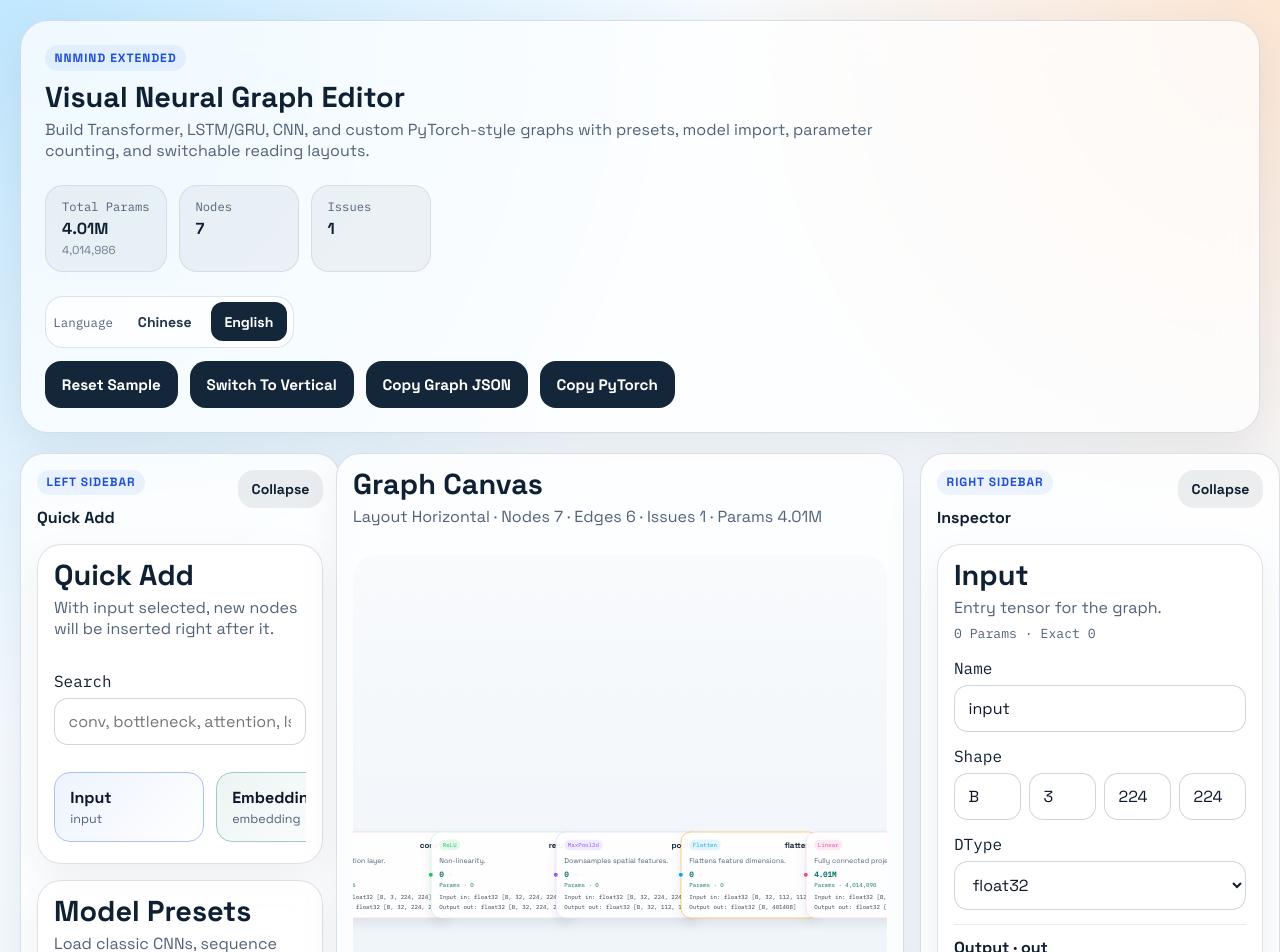
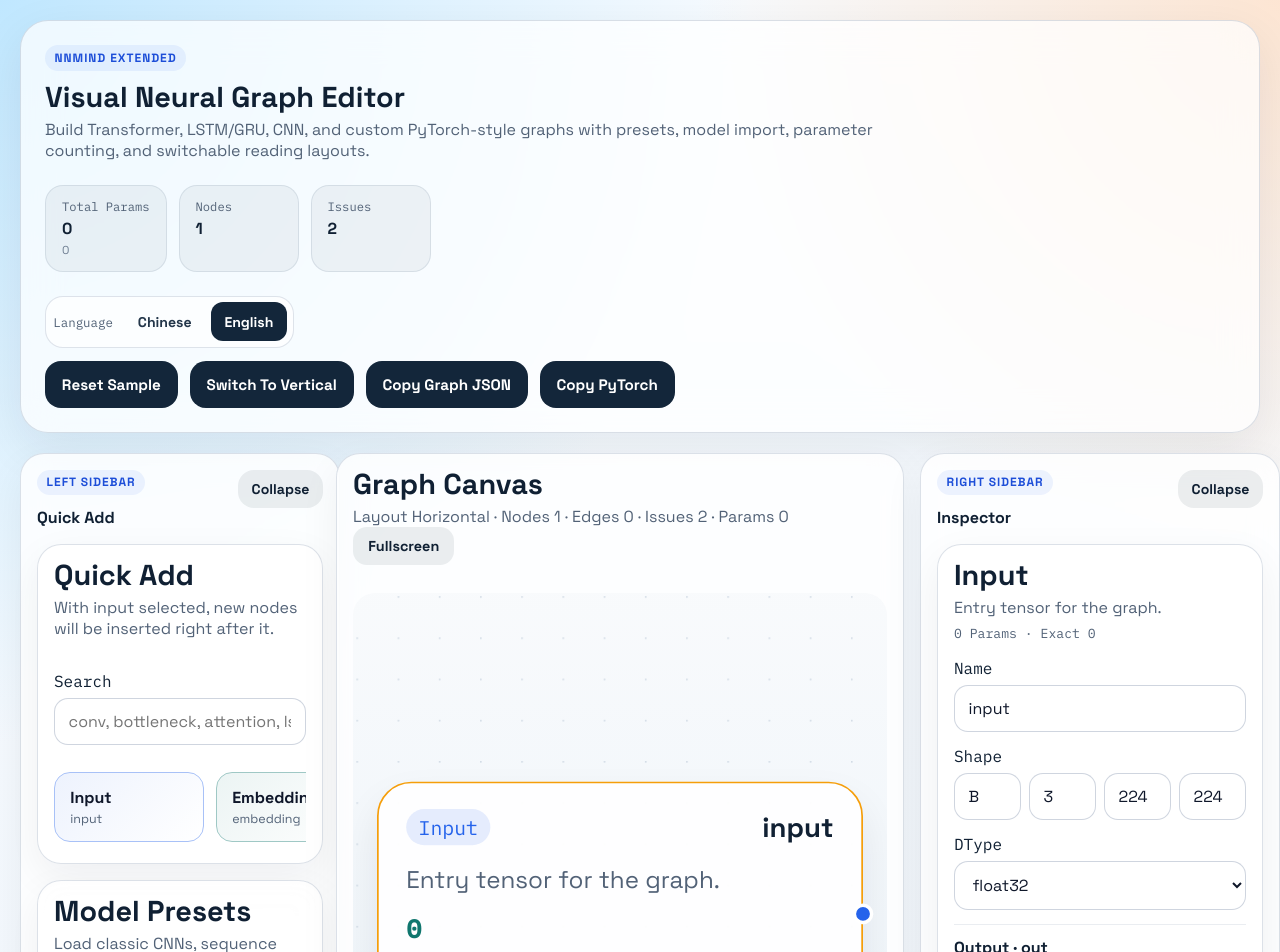
Before and after one commit to NasNeo777/NNMind, a React (Vite) app: page / in a window 1280 px wide. Shown: the top 952 px of the page. Built offline with nearby package versions, Linux system fonts and the light colour scheme.

Commit message:
画布要能全屏，样例要改为 只有一个输入节点

```diff
--- a/src/App.css
+++ b/src/App.css
@@ -696,6 +696,51 @@ button:hover {
   }
 }
 
+/* ---- Canvas Fullscreen ---- */
+
+.canvas-fullscreen-toggle {
+  padding: 0.65rem 0.95rem;
+  border-radius: 14px;
+  background: rgba(19, 38, 58, 0.08);
+  color: #102033;
+  font-size: 0.9rem;
+  font-weight: 600;
+  box-shadow: none;
+  white-space: nowrap;
+}
+
+.app-shell.is-canvas-fullscreen {
+  padding: 0;
+  gap: 0;
+}
+
+.app-shell.is-canvas-fullscreen .topbar,
+.app-shell.is-canvas-fullscreen .sidebar,
+.app-shell.is-canvas-fullscreen .export-panel {
+  display: none;
+}
+
+.app-shell.is-canvas-fullscreen .workspace-shell {
+  grid-template-columns: 1fr;
+  gap: 0;
+}
+
+.app-shell.is-canvas-fullscreen .canvas-panel {
+  border-radius: 0;
+  border: 0;
+  box-shadow: none;
+  min-height: 100vh;
+  display: grid;
+  grid-template-rows: auto 1fr;
+}
+
+.app-shell.is-canvas-fullscreen .flow-surface {
+  height: 100%;
+  border-radius: 0;
+}
+
+/* ---- Mobile ---- */
+
 @media (max-width: 720px) {
   .app-shell {
     padding: 0.8rem;
--- a/src/App.tsx
+++ b/src/App.tsx
@@ -117,6 +117,7 @@ export default function App() {
   const [rightSidebarCollapsed, setRightSidebarCollapsed] = useState<boolean>(() =>
     getStoredPanelState("nnmind-right-sidebar-collapsed", false),
   )
+  const [isCanvasFullscreen, setCanvasFullscreen] = useState(false)
 
   const text = getUiText(locale)
   const flowSurfaceRef = useRef<HTMLDivElement | null>(null)
@@ -455,7 +456,7 @@ export default function App() {
   }
 
   return (
-    <main className="app-shell">
+    <main className={`app-shell${isCanvasFullscreen ? " is-canvas-fullscreen" : ""}`}>
       <header className="topbar">
         <div className="topbar__intro">
           <span className="topbar__eyebrow">{text.appEyebrow}</span>
@@ -560,6 +561,16 @@ export default function App() {
                   {text.layout} {formatLayoutMode(locale, layoutMode)} · {text.nodes} {nodes.length} · {text.edges} {edges.length} · {text.issues} {issues.length} · {text.params} {formatParamCount(totalParamCount)}
                 </p>
               </div>
+              <button
+                type="button"
+                className="canvas-fullscreen-toggle"
+                onClick={() => {
+                  setCanvasFullscreen((current) => !current)
+                  fitCanvasSoon()
+                }}
+              >
+                {isCanvasFullscreen ? text.exitFullscreen : text.fullscreen}
+              </button>
             </div>
             <div className="flow-surface" ref={flowSurfaceRef}>
               <ReactFlow
--- a/src/examples/modelPresets.ts
+++ b/src/examples/modelPresets.ts
@@ -259,7 +259,7 @@ export const modelPresets: GraphPreset[] = [
     id: "simple-cnn",
     title: "Simple CNN",
     family: "Starter",
-    description: "当前默认样例，方便验证基础 shape 推导和导出。",
+    description: "包含单个输入节点的空白画布，方便快速搭建自己的网络。",
     graph: simpleCnnGraph,
   },
   {
--- a/src/examples/simpleCnn.ts
+++ b/src/examples/simpleCnn.ts
@@ -12,55 +12,6 @@ export const simpleCnnGraph: NeuralGraph = {
       position: { x: 0, y: 120 },
       params: createDefaultParams("Input"),
     },
-    {
-      id: "conv1",
-      name: "conv1",
-      layerType: "Conv2d",
-      position: { x: 250, y: 120 },
-      params: createDefaultParams("Conv2d"),
-    },
-    {
-      id: "relu1",
-      name: "relu1",
-      layerType: "ReLU",
-      position: { x: 500, y: 120 },
-      params: createDefaultParams("ReLU"),
-    },
-    {
-      id: "pool1",
-      name: "pool1",
-      layerType: "MaxPool2d",
-      position: { x: 750, y: 120 },
-      params: createDefaultParams("MaxPool2d"),
-    },
-    {
-      id: "flatten",
-      name: "flatten",
-      layerType: "Flatten",
-      position: { x: 1000, y: 120 },
-      params: createDefaultParams("Flatten"),
-    },
-    {
-      id: "fc",
-      name: "fc",
-      layerType: "Linear",
-      position: { x: 1250, y: 120 },
-      params: createDefaultParams("Linear"),
-    },
-    {
-      id: "output",
-      name: "output",
-      layerType: "Output",
-      position: { x: 1500, y: 120 },
-      params: createDefaultParams("Output"),
-    },
   ],
-  edges: [
-    { id: "e-input-conv1", fromNodeId: "input", fromPort: "out", toNodeId: "conv1", toPort: "in" },
-    { id: "e-conv1-relu1", fromNodeId: "conv1", fromPort: "out", toNodeId: "relu1", toPort: "in" },
-    { id: "e-relu1-pool1", fromNodeId: "relu1", fromPort: "out", toNodeId: "pool1", toPort: "in" },
-    { id: "e-pool1-flatten", fromNodeId: "pool1", fromPort: "out", toNodeId: "flatten", toPort: "in" },
-    { id: "e-flatten-fc", fromNodeId: "flatten", fromPort: "out", toNodeId: "fc", toPort: "in" },
-    { id: "e-fc-output", fromNodeId: "fc", fromPort: "out", toNodeId: "output", toPort: "in" },
-  ],
+  edges: [],
 }
--- a/src/i18n.ts
+++ b/src/i18n.ts
@@ -1,4 +1,4 @@
-import type { GraphIssue, GraphLayoutMode, LayerCategory, LayerType } from "./core/graph/types"
+import type {GraphIssue, GraphLayoutMode, LayerCategory, LayerType} from "./core/graph/types"
 
 export type Locale = "en" | "zh"
 
@@ -227,6 +227,8 @@ const uiText = {
         presetTitle: "Model Presets",
         presetDescription: "一键载入经典 CNN、序列模型和 Transformer 编解码骨架。",
         canvasTitle: "图画布",
+        fullscreen: "全屏",
+        exitFullscreen: "退出全屏",
         layout: "布局",
         edges: "连线数",
         inspectorTitle: "检查器",
@@ -290,6 +292,8 @@ const uiText = {
         presetTitle: "Model Presets",
         presetDescription: "Load classic CNNs, sequence models, and Transformer encoder-decoder skeletons in one click.",
         canvasTitle: "Graph Canvas",
+        fullscreen: "Fullscreen",
+        exitFullscreen: "Exit Fullscreen",
         layout: "Layout",
         edges: "Edges",
         inspectorTitle: "Inspector",
@@ -386,16 +390,19 @@ type PatternTranslator = {
 }
 
 const issueMessagePatternsEn: PatternTranslator[] = [
-  { pattern: /^图中至少需要一个 Input 节点。$/, render: () => "The graph needs at least one Input node." },
+    {pattern: /^图中至少需要一个 Input 节点。$/, render: () => "The graph needs at least one Input node."},
     {
         pattern: /^当前图包含多个 Input 节点，适合编解码器等多输入结构。$/,
         render: () => "The graph contains multiple Input nodes, which is fine for encoder-decoder or other multi-input architectures.",
     },
-  { pattern: /^图中至少需要一个 Output 节点。$/, render: () => "The graph needs at least one Output node." },
-  { pattern: /^图中存在环路。请移除循环连接。$/, render: () => "A cycle was detected in the graph. Remove the looped connections." },
-  { pattern: /^(.+) 是孤立节点。$/, render: (name) => `${name} is isolated.` },
-  { pattern: /^Input 不应该有入边。$/, render: () => "Input nodes should not have incoming edges." },
-  { pattern: /^Output 不应该有出边。$/, render: () => "Output nodes should not have outgoing edges." },
+    {pattern: /^图中至少需要一个 Output 节点。$/, render: () => "The graph needs at least one Output node."},
+    {
+        pattern: /^图中存在环路。请移除循环连接。$/,
+        render: () => "A cycle was detected in the graph. Remove the looped connections."
+    },
+    {pattern: /^(.+) 是孤立节点。$/, render: (name) => `${name} is isolated.`},
+    {pattern: /^Input 不应该有入边。$/, render: () => "Input nodes should not have incoming edges."},
+    {pattern: /^Output 不应该有出边。$/, render: () => "Output nodes should not have outgoing edges."},
     {
         pattern: /^(.+) 需要 (\d+) 个输入端口，当前只有 (\d+) 个连接。$/,
         render: (name, expected, actual) => `${name} expects ${expected} input ports, but only has ${actual} incoming connections.`,
@@ -404,31 +411,31 @@ const issueMessagePatternsEn: PatternTranslator[] = [
         pattern: /^Flatten 后特征数较大 \((\d+)\)，建议考虑 AdaptiveAvgPool2d。$/,
         render: (features) => `Flatten produces a large feature vector (${features}). Consider AdaptiveAvgPool2d.`,
     },
-  { pattern: /^无效的图 JSON 格式。$/, render: () => "Invalid graph JSON format." },
-  { pattern: /^Embedding 需要 1D 或 2D token tensor。$/, render: () => "Embedding expects a 1D or 2D token tensor." },
-  { pattern: /^Conv2d 需要 4D Tensor: \[B, C, H, W\]$/, render: () => "Conv2d expects a 4D tensor: [B, C, H, W]." },
+    {pattern: /^无效的图 JSON 格式。$/, render: () => "Invalid graph JSON format."},
+    {pattern: /^Embedding 需要 1D 或 2D token tensor。$/, render: () => "Embedding expects a 1D or 2D token tensor."},
+    {pattern: /^Conv2d 需要 4D Tensor: \[B, C, H, W\]$/, render: () => "Conv2d expects a 4D tensor: [B, C, H, W]."},
     {
         pattern: /^Conv2d 推导结果无效，请检查 kernel \/ stride \/ padding。$/,
         render: () => "Conv2d inference produced an invalid shape. Check kernel, stride, and padding.",
     },
-  { pattern: /^ResidualBlock2d 需要 4D Tensor。$/, render: () => "ResidualBlock2d expects a 4D tensor." },
+    {pattern: /^ResidualBlock2d 需要 4D Tensor。$/, render: () => "ResidualBlock2d expects a 4D tensor."},
     {
         pattern: /^ResidualBlock2d 若不使用 projection，输入输出通道必须一致。$/,
         render: () => "ResidualBlock2d requires matching input/output channels when projection is disabled.",
     },
-  { pattern: /^ResNetBottleneck 需要 4D Tensor。$/, render: () => "ResNetBottleneck expects a 4D tensor." },
+    {pattern: /^ResNetBottleneck 需要 4D Tensor。$/, render: () => "ResNetBottleneck expects a 4D tensor."},
     {
         pattern: /^ResNetBottleneck 若不使用 projection，输入输出通道必须一致。$/,
         render: () => "ResNetBottleneck requires matching input/output channels when projection is disabled.",
     },
-  { pattern: /^BatchNorm2d 需要 4D Tensor。$/, render: () => "BatchNorm2d expects a 4D tensor." },
+    {pattern: /^BatchNorm2d 需要 4D Tensor。$/, render: () => "BatchNorm2d expects a 4D tensor."},
     {
         pattern: /^LayerNorm normalized_shape 不能超过输入 rank。$/,
         render: () => "LayerNorm normalized_shape cannot exceed the input rank.",
     },
-  { pattern: /^MaxPool2d 需要 4D Tensor。$/, render: () => "MaxPool2d expects a 4D tensor." },
-  { pattern: /^AdaptiveAvgPool2d 需要 4D Tensor。$/, render: () => "AdaptiveAvgPool2d expects a 4D tensor." },
-  { pattern: /^PatchEmbedding 需要 4D 图像张量。$/, render: () => "PatchEmbedding expects a 4D image tensor." },
+    {pattern: /^MaxPool2d 需要 4D Tensor。$/, render: () => "MaxPool2d expects a 4D tensor."},
+    {pattern: /^AdaptiveAvgPool2d 需要 4D Tensor。$/, render: () => "AdaptiveAvgPool2d expects a 4D tensor."},
+    {pattern: /^PatchEmbedding 需要 4D 图像张量。$/, render: () => "PatchEmbedding expects a 4D image tensor."},
     {
         pattern: /^PatchEmbedding 需要高度可以被 patch size 整除。$/,
         render: () => "PatchEmbedding requires the height to be divisible by the patch size.",
@@ -437,12 +444,15 @@ const issueMessagePatternsEn: PatternTranslator[] = [
         pattern: /^PatchEmbedding 需要宽度可以被 patch size 整除。$/,
         render: () => "PatchEmbedding requires the width to be divisible by the patch size.",
     },
-  { pattern: /^TokenPool 需要 3D token 序列。$/, render: () => "TokenPool expects a 3D token sequence." },
-  { pattern: /^TokenPool\(cls\) 至少需要一个 token。$/, render: () => "TokenPool(cls) requires at least one token." },
-  { pattern: /^Flatten 维度范围无效。$/, render: () => "Flatten received an invalid dimension range." },
-  { pattern: /^Linear 至少需要 2D Tensor。$/, render: () => "Linear expects at least a 2D tensor." },
-  { pattern: /^TransformerEncoder 需要 3D token 序列。$/, render: () => "TransformerEncoder expects a 3D token sequence." },
-  { pattern: /^SelfAttention 需要 3D token 序列。$/, render: () => "SelfAttention expects a 3D token sequence." },
+    {pattern: /^TokenPool 需要 3D token 序列。$/, render: () => "TokenPool expects a 3D token sequence."},
+    {pattern: /^TokenPool\(cls\) 至少需要一个 token。$/, render: () => "TokenPool(cls) requires at least one token."},
+    {pattern: /^Flatten 维度范围无效。$/, render: () => "Flatten received an invalid dimension range."},
+    {pattern: /^Linear 至少需要 2D Tensor。$/, render: () => "Linear expects at least a 2D tensor."},
+    {
+        pattern: /^TransformerEncoder 需要 3D token 序列。$/,
+        render: () => "TransformerEncoder expects a 3D token sequence."
+    },
+    {pattern: /^SelfAttention 需要 3D token 序列。$/, render: () => "SelfAttention expects a 3D token sequence."},
     {
         pattern: /^TransformerDecoder 需要 3D target 与 memory。$/,
         render: () => "TransformerDecoder expects 3D target and memory tensors.",
@@ -451,17 +461,20 @@ const issueMessagePatternsEn: PatternTranslator[] = [
         pattern: /^TransformerDecoder target 与 memory 的 batch 必须一致。$/,
         render: () => "TransformerDecoder requires target and memory to share the same batch size.",
     },
-  { pattern: /^Add 需要两个输入。$/, render: () => "Add expects two inputs." },
-  { pattern: /^Add 两边 shape 不一致。$/, render: () => "Add requires matching input shapes." },
-  { pattern: /^Concat 需要两个输入。$/, render: () => "Concat expects two inputs." },
-  { pattern: /^Concat 维度超出范围。$/, render: () => "Concat received an out-of-range dimension." },
-  { pattern: /^Concat 输入 rank 不一致。$/, render: () => "Concat requires inputs with the same rank." },
+    {pattern: /^Add 需要两个输入。$/, render: () => "Add expects two inputs."},
+    {pattern: /^Add 两边 shape 不一致。$/, render: () => "Add requires matching input shapes."},
+    {pattern: /^Concat 需要两个输入。$/, render: () => "Concat expects two inputs."},
+    {pattern: /^Concat 维度超出范围。$/, render: () => "Concat received an out-of-range dimension."},
+    {pattern: /^Concat 输入 rank 不一致。$/, render: () => "Concat requires inputs with the same rank."},
     {
         pattern: /^Concat 除拼接维度外 shape 必须一致。$/,
         render: () => "Concat requires all shapes except the concatenation dimension to match.",
     },
-  { pattern: /^Graph 存在环，无法完成 shape 推导。$/, render: () => "Shape inference cannot run because the graph contains a cycle." },
-  { pattern: /^Shape 推导失败。$/, render: () => "Shape inference failed." },
+    {
+        pattern: /^Graph 存在环，无法完成 shape 推导。$/,
+        render: () => "Shape inference cannot run because the graph contains a cycle."
+    },
+    {pattern: /^Shape 推导失败。$/, render: () => "Shape inference failed."},
 ]
 
 export function translateMessage(locale: Locale, message: string): string {
```
Lines whose indentation alone changed are shown as unchanged.
